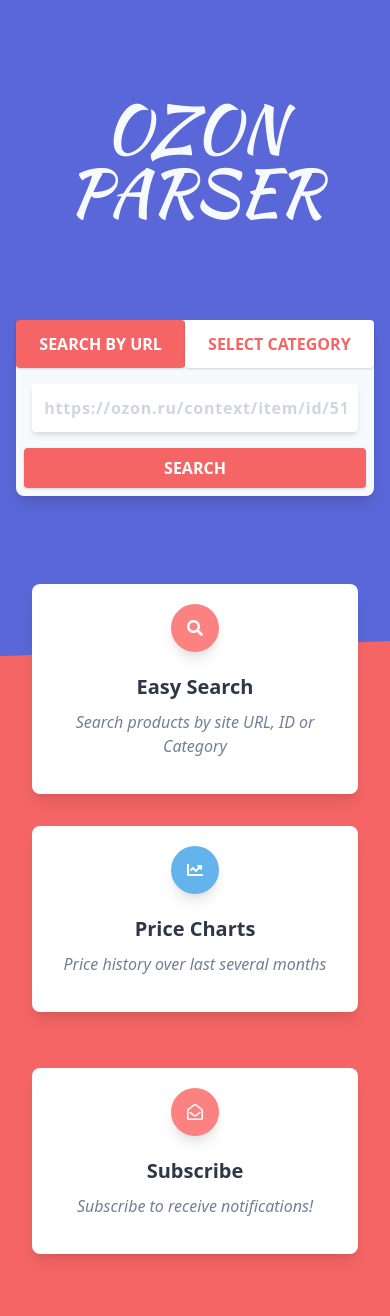
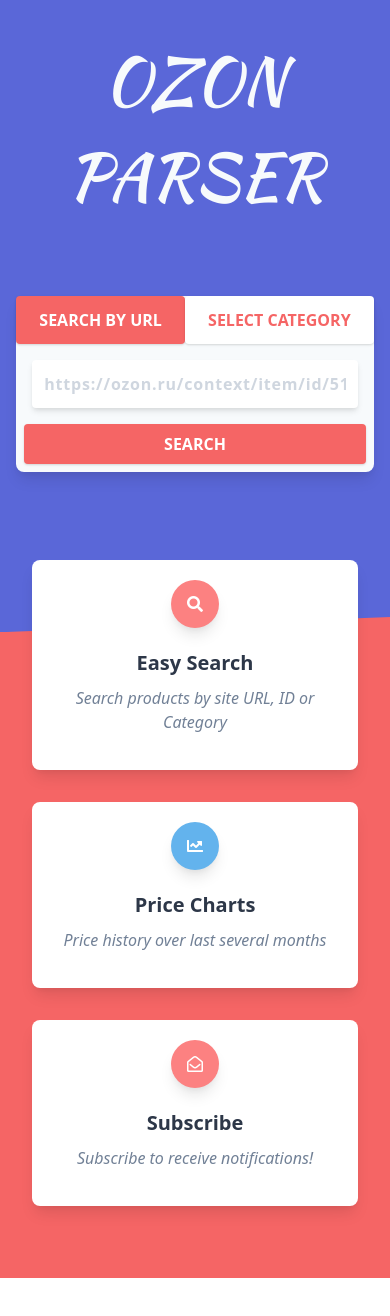
Before and after one commit to shibutd/ozon-parser, a React (Create React App) app in the folder frontend/: page / in a window 390 px wide. Shown: the top 1316 px of the page. After the commit the page ends 1278 px from the top, so only its background shows below. Built offline with nearby package versions, Linux system fonts and the light colour scheme; no server answers.

Commit message:
added animations

```diff
--- a/frontend/src/App.js
+++ b/frontend/src/App.js
@@ -4,6 +4,8 @@
   Switch,
   Route
 } from 'react-router-dom';
+import { motion } from 'framer-motion';
+import Title from './components/Title';
 import Form from './components/Form';
 import List from './components/List';
 import Modal from './components/Modal';
@@ -22,13 +24,17 @@
               minHeight: "72vh"
             }}>
           <div className="container relative mx-auto">
-            <div className="py-16 px-4 m-auto text-center">
-              <a href="/">
-                <h1 className="text-gray-100 font-title uppercase text-6xl sm:text-8xl leading-none">
-                  Ozon Parser
-                </h1>
-              </a>
-            </div>
+            <a
+              href="/"
+              className="flex justify-center items-center flex-wrap overflow-hidden px-4 pb-10 m-auto"
+            >
+              <div className="flex md:mr-8">
+                <Title text={'Ozon'}/>
+              </div>
+              <div className="flex">
+                <Title text={'Parser'}/>
+              </div>
+            </a>
 
             {/* Switch section */}
             <Switch>
@@ -73,33 +79,45 @@
         </div>
 
         {/* Infotabs section */}
-        <section className="pb-20 bg-red-500 -mt-24">
+        <section className="pb-10 md:pb-20 bg-red-500 -mt-24">
           <div className="container mx-auto px-4">
             <div className="flex flex-wrap z-10">
-              <div className="lg:pt-12 pt-6 w-full md:w-4/12 px-4 text-center">
+              <motion.div
+                className="lg:pt-12 pt-6 w-full md:w-4/12 px-4 text-center"
+                whileHover={{ scale: 1.02 }}
+                whileTap={{ scale: 0.95 }}
+              >
                 <InfoTab
                   color="bg-red-400"
                   icon="fas fa-search"
                   title="Easy Search"
                   msg="Search products by site URL, ID or Category"
                 />
-              </div>
-              <div className="w-full md:w-4/12 px-4 text-center">
+              </motion.div>
+              <motion.div
+                className="w-full md:w-4/12 px-4 text-center"
+                whileHover={{ scale: 1.02 }}
+                whileTap={{ scale: 0.95 }}
+              >
                 <InfoTab
                   color="bg-blue-400"
                   icon="fas fa-chart-line"
                   title="Price Charts"
                   msg="Price history over last several months"
                 />
-              </div>
-              <div className="pt-6 w-full md:w-4/12 px-4 text-center">
+              </motion.div>
+              <motion.div
+                className="md:pt-6 px-4 w-full md:w-4/12 text-center"
+                whileHover={{ scale: 1.02 }}
+                whileTap={{ scale: 0.95 }}
+              >
                 <InfoTab
                   color="bg-red-400"
                   icon="far fa-envelope-open"
                   title="Subscribe"
                   msg="Subscribe to receive notifications!"
                 />
-              </div>
+              </motion.div>
             </div>
           </div>
         </section>
--- a/frontend/src/components/InfoTab.js
+++ b/frontend/src/components/InfoTab.js
@@ -4,7 +4,7 @@
 export default function InfoTab(props) {
   const { color, icon, title, msg } = props;
   return (
-    <div className="relative flex flex-col min-w-0 break-words bg-white w-full mb-8 shadow-lg rounded-lg transition duration-300 transform hover:scale-102">
+    <div className="relative flex flex-col min-w-0 break-words bg-white w-full mb-8 shadow-lg rounded-lg transition duration-300">
       <div className="px-4 py-5 flex-auto">
         <div
           className={
--- a/frontend/src/components/Modal.js
+++ b/frontend/src/components/Modal.js
@@ -1,6 +1,7 @@
 import React, { useContext, useRef } from 'react';
 import { useQuery } from 'react-query';
 import axios, { CancelToken } from 'axios';
+import { motion } from 'framer-motion';
 import LineChart from './LineChart';
 import { ModalContext } from '../context';
 import { useOnClickOutside } from '../customHooks';
@@ -42,7 +43,9 @@
 
   if (status === 'error') {
     return (
-      <div className="z-50 fixed top-0 left-0 w-full h-full pt-16 bg-gray-700 bg-opacity-75 ">
+      <div
+        className="z-50 fixed top-0 left-0 w-full h-full pt-16 bg-gray-700 bg-opacity-75"
+      >
         <div ref={refModal} className="relative container mx-auto flex  flex-col w-9/12 h-auto rounded-lg shadow-lg bg-gray-200 py-16">
             <div className="text-gray-700 font-semibold text-4xl text-center">Something wrong here!
             </div>
@@ -55,7 +58,12 @@
   }
 
   return (
-    <div className="z-50 fixed top-0 left-0 w-full h-full pt-16 bg-gray-700 bg-opacity-75 ">
+    <motion.div
+      className="z-50 fixed top-0 left-0 w-full h-full pt-16 bg-gray-700 bg-opacity-75"
+      initial={{ opacity: 0 }}
+      animate={{ opacity: 1 }}
+      transition={{ duration: 0.7 }}
+    >
       <div ref={refModal} className="relative container mx-auto flex  flex-col md:flex-row w-9/12 h-auto rounded-lg shadow-lg bg-gray-200 pt-4 md:pt-0">
 
         <div className="flex justify-center w-4/12 mx-auto my-auto">
@@ -79,7 +87,7 @@
             <div className="flex flex-col w-full w-full my-2 pr-4 animate-pulse">
               <div className="w-full h-16 bg-gray-400 ml-2 my-2" />
               <div className="w-8/12 h-12 bg-gray-400 ml-2 my-2" />
-              <div className="w-full h-56 bg-gray-400 ml-2 my-2" />
+              <div className="w-full h-40 md:h-80 bg-gray-400 ml-2 my-2" />
             </div>
           )}
           {status === 'success' && (
@@ -98,6 +106,6 @@
         </div>
 
       </div>
-    </div>
+    </motion.div>
   )
 }
--- /dev/null
+++ b/frontend/src/components/Title.js
@@ -0,0 +1,31 @@
+import React from 'react';
+import { motion } from 'framer-motion';
+
+
+export default function Title({ text }) {
+  const title = Array.from(text);
+
+  return (
+    <>
+      {title.map((letter, i) => (
+        <motion.div
+          key={i}
+          className="text-gray-100 font-title uppercase text-6xl sm:text-8xl"
+          variants={{
+            'visible': (i) => ({
+              y: 0,
+              opacity: 1,
+              transition: { delay: i * 0.03 }
+          }),
+            'hidden': { y: 150, opacity: 0 }
+          }}
+          animate='visible'
+          initial='hidden'
+          custom={i}
+        >
+          {letter}
+        </motion.div>
+      ))}
+    </>
+  )
+}
```
Also changed, not shown: frontend/src/components/List.js (+62 -17 lines).
